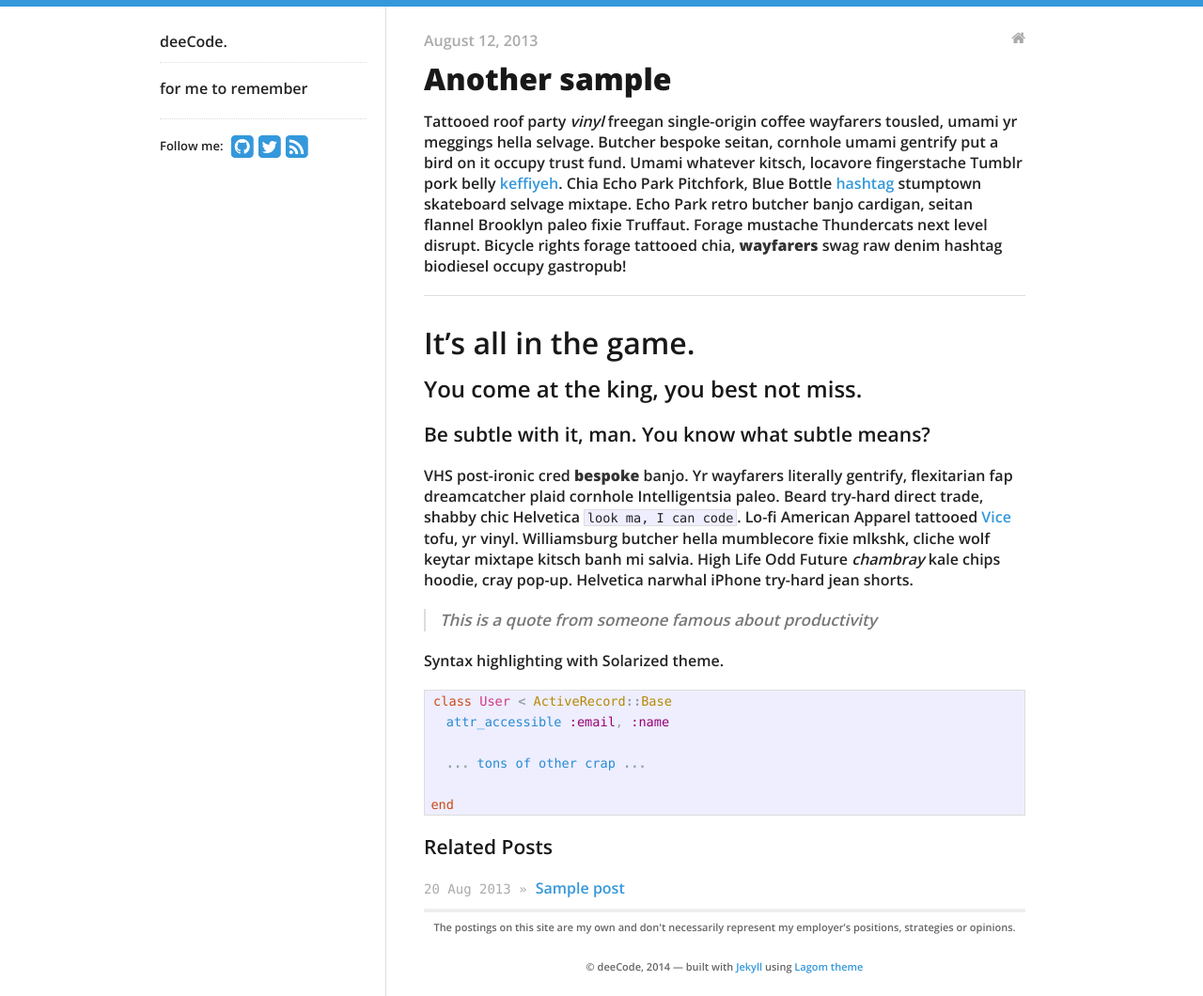
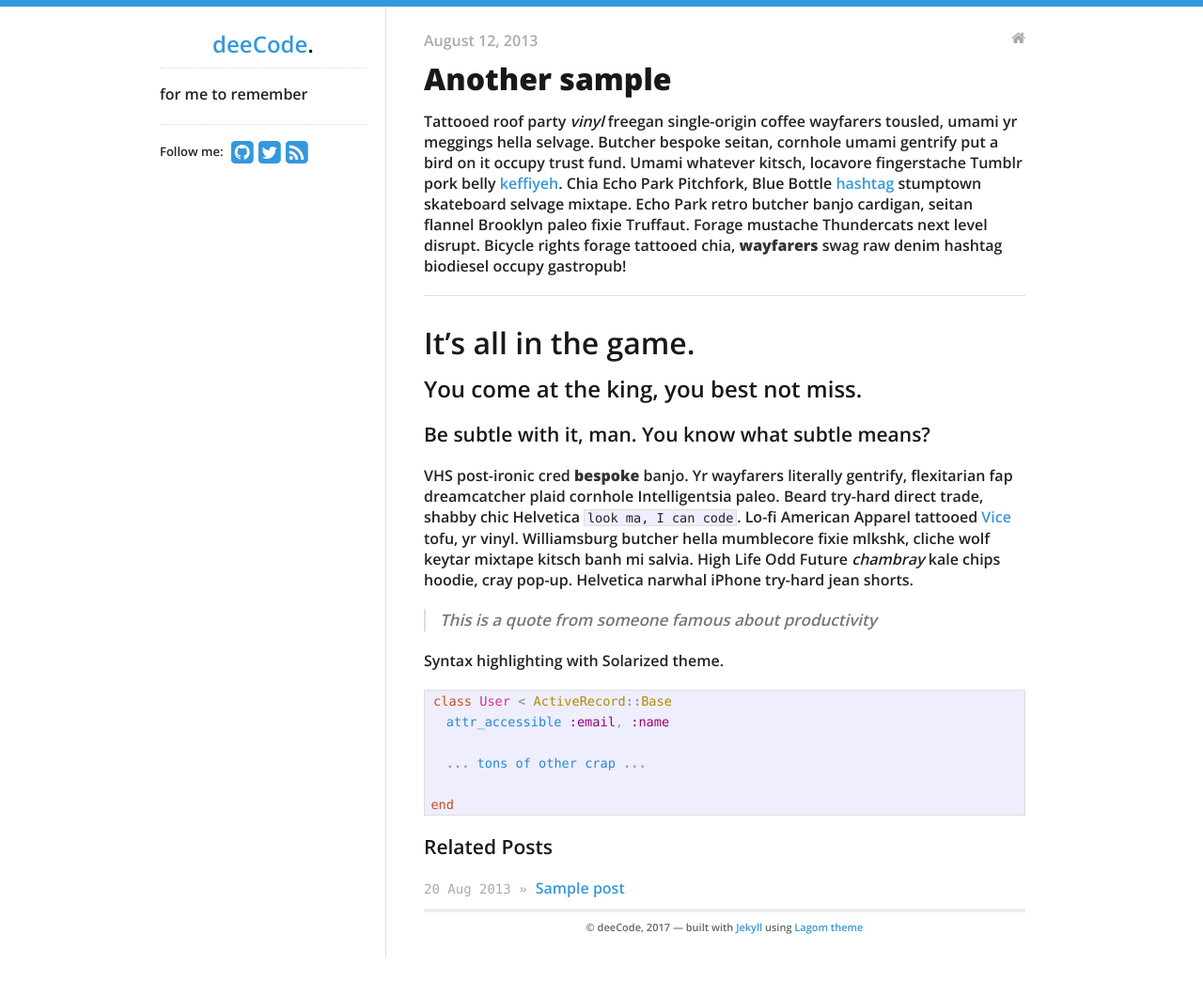
Before and after one commit to deepaksrivastav/deepaksrivastav.github.io, a Jekyll site: the page built from _posts/2013-08-12-another-sample.md, in a window 1280 px wide. Shown: the whole page at 94% size. Built offline with Jekyll 4.4.1, drawn with Linux system fonts in a browser that asks for light colours; nearby versions of some CDN libraries; after the commit the page ends 1018 px from its top, so only the background shows below that.

Commit message:
fixed header

```diff
--- a/_config.yml
+++ b/_config.yml
@@ -1,5 +1,5 @@
 # General Jekyll Config
-highlighter: pygments
-url: http://example.com
+highlighter: rouge
+url: https://deepaksrivastav.github.io/
 lsi: false
 exclude: [LICENSE, CNAME, README.md, .gitignore, Gemfile, Gemfile.lock]
--- a/_data/theme.yml
+++ b/_data/theme.yml
@@ -27,7 +27,7 @@ tagline: "weak opinions, strongly held"
 google_analytics_key:
 
 # Toggle "Postings are my own" disclaimer in footer
-show_disclaimer: true
+show_disclaimer: false
 
 # Toggle link/icon to view atom feed (/atom.xml) in sidebar
 show_atom_feed: true
--- a/_includes/footer.html
+++ b/_includes/footer.html
@@ -7,6 +7,6 @@
   {% endif %}
 
   <p>
-    © {{ site.data.theme.name }}, 2014 &mdash; built with <a href="http://jekyllrb.com/">Jekyll</a> using <a href="https://github.com/swanson/lagom">Lagom theme</a>
+    © {{ site.data.theme.name }}, 2017 &mdash; built with <a href="http://jekyllrb.com/">Jekyll</a> using <a href="https://github.com/swanson/lagom">Lagom theme</a>
   </p>
 </div>
--- a/_includes/sidebar.html
+++ b/_includes/sidebar.html
@@ -1,5 +1,5 @@
 <nav>
-  <h2<a href="/">{{ site.data.theme.name }}</a>.</h2>
+  <h2><a href="/">{{ site.data.theme.name }}</a>.</h2>
   <div id="bio">
     <p>for me to remember</p>
   </div>
```
Also changed, not shown: _posts/2013-08-12-another-sample.md (line endings or trailing spaces).
